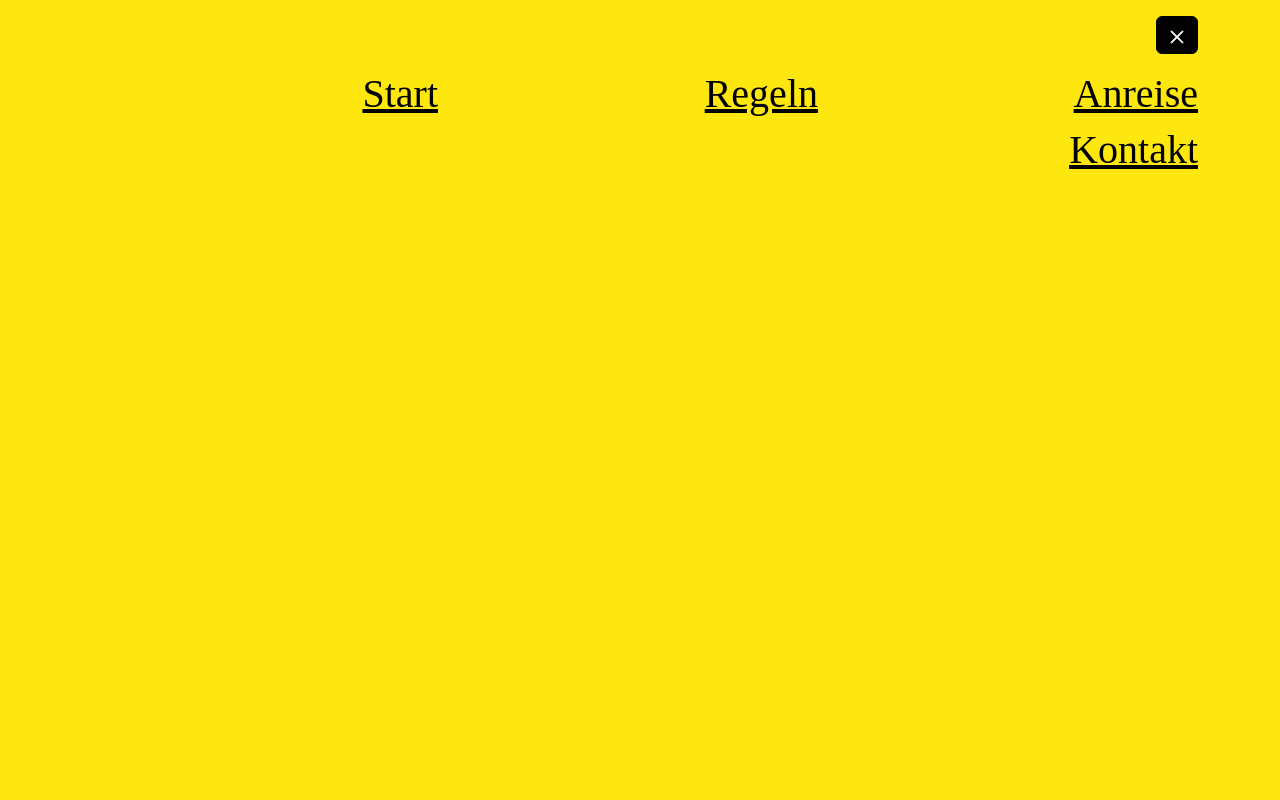
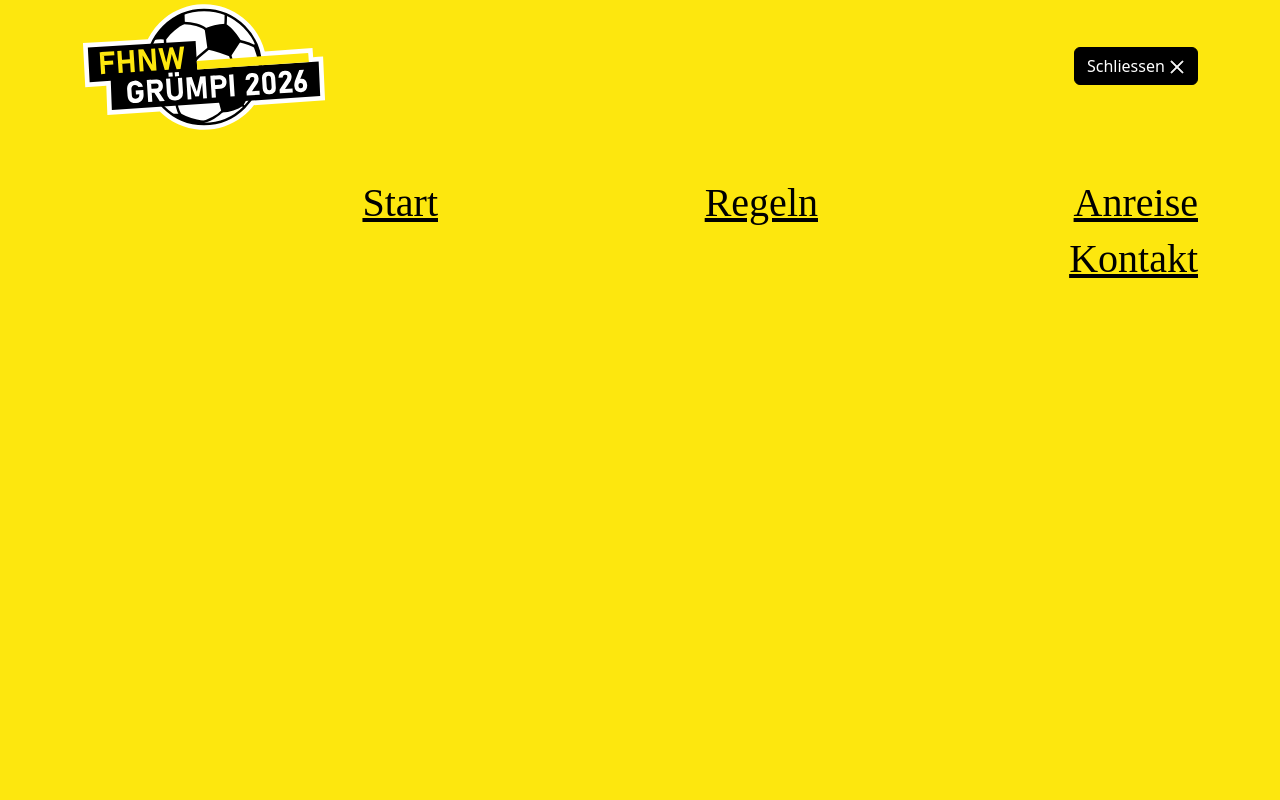
Before and after one commit to daka-fhnw/gruempi-2026, a React (Vite) app: page / in a window 1280 px wide. Both pictures are taken after a click on the button "Menü". Shown: the top 800 px of the page. Built offline with nearby package versions, Linux system fonts and the light colour scheme; a web font is replaced by a local one.

Commit message:
header and menu improved

```diff
--- a/src/comps/Header.scss
+++ b/src/comps/Header.scss
@@ -10,16 +10,20 @@ header {
     height: 8rem;
     margin-top: 0.2rem;
     margin-bottom: 0.2rem;
+    transform: rotate(0);
+    transform-origin: 50% 50%;
     transition:
       height 1s ease-out,
       margin-top 1s ease-out,
-      margin-bottom 1s ease-out;
+      margin-bottom 1s ease-out,
+      transform 1s ease-out;
   }
 
   &.scrolled .logo {
-    height: 5.8rem;
-    margin-top: -1.9rem;
-    margin-bottom: -1.1rem;
+    height: 6.2rem;
+    margin-top: -1.8rem;
+    margin-bottom: -1.4rem;
+    transform: rotate(3.8deg);
   }
 
   nav {
--- a/src/comps/Header.tsx
+++ b/src/comps/Header.tsx
@@ -19,13 +19,13 @@ export default function Header() {
     <>
       <header className={`bg-secondary ${isScrolled && "scrolled"}`}>
         <div className="container">
-          <div className="row align-items-end flex-nowrap gx-0">
+          <div className="row align-items-end flex-nowrap gx-1">
             <div className="col overflow-hidden">
               <Link to="/">
                 <img className="logo" src={logo} alt="FHNW Grümpi 2026" />
               </Link>
             </div>
-            <div className="col-auto p-1">
+            <div className="col-auto py-1">
               <nav>
                 <Button
                   variant="primary"
--- a/src/comps/Menu.scss
+++ b/src/comps/Menu.scss
@@ -6,4 +6,9 @@ nav.app-menu {
   bottom: 0;
   z-index: 9001;
   overflow-y: auto;
+
+  .logo {
+    margin-top: 0.2rem;
+    height: 8rem;
+  }
 }
--- a/src/comps/Menu.tsx
+++ b/src/comps/Menu.tsx
@@ -4,6 +4,7 @@ import { Button } from "react-bootstrap";
 import CloseIcon from "../icons/CloseIcon";
 import useEscapeKey from "../hooks/useEscapeKey";
 import useLockBodyScroll from "../hooks/useLockBodyScroll";
+import logo from "../assets/logo.svg";
 import "./Menu.scss";
 
 interface MenuProps {
@@ -17,12 +18,24 @@ export default function Menu({ hideMenu }: MenuProps) {
   return (
     <nav className="app-menu bg-secondary">
       <div className="container">
-        <div className="text-end my-3">
-          <Button variant="primary" title="Menü schliessen" onClick={hideMenu}>
-            <CloseIcon />
-          </Button>
+        <div className="row align-items-center flex-nowrap gx-1">
+          <div className="col overflow-hidden">
+            <Link to="/" onClick={hideMenu}>
+              <img className="logo" src={logo} alt="FHNW Grümpi 2026" />
+            </Link>
+          </div>
+          <div className="col-auto py-1">
+            <Button
+              variant="primary"
+              title="Menü schliessen"
+              onClick={hideMenu}
+            >
+              <span className="d-none d-md-inline">Schliessen </span>
+              <CloseIcon />
+            </Button>
+          </div>
         </div>
-        <div className="row justify-content-end">
+        <div className="row justify-content-end mt-0 mt-lg-5">
           <MenuItem linkTo="/" hideMenu={hideMenuDelay}>
             Start
           </MenuItem>
--- a/src/index.scss
+++ b/src/index.scss
@@ -19,3 +19,7 @@ h5 {
   fill: currentColor;
   stroke: currentColor;
 }
+
+html {
+  scrollbar-gutter: stable;
+}
```
